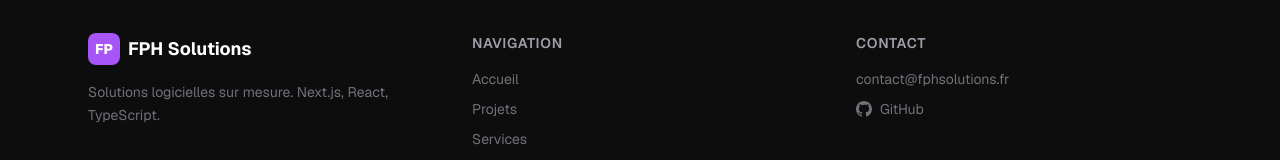
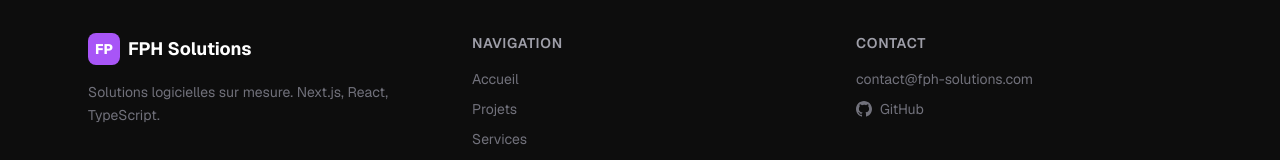
Before and after one commit to FPH-DEV89/fph-solutions, a Next.js app: page / in a window 1280 px wide. Shown: the part 4334-4494 px from the top of the page. Built offline with nearby package versions, Linux system fonts and the light colour scheme.

Commit message:
Update domain to fph-solutions.com

```diff
--- a/src/components/ContactForm.tsx
+++ b/src/components/ContactForm.tsx
@@ -51,8 +51,8 @@ export default function ContactForm() {
             </p>
             <p className="mt-6 text-sm text-zinc-500">
               Vous pouvez aussi m&apos;écrire directement à{" "}
-              <a href="mailto:contact@fphsolutions.fr" className="text-[#a855f7] hover:underline">
-                contact@fphsolutions.fr
+              <a href="mailto:contact@fph-solutions.com" className="text-[#a855f7] hover:underline">
+                contact@fph-solutions.com
               </a>
             </p>
           </motion.div>
--- a/src/components/Footer.tsx
+++ b/src/components/Footer.tsx
@@ -42,10 +42,10 @@ export default function Footer() {
             <ul className="space-y-2.5 text-sm">
               <li>
                 <a
-                  href="mailto:contact@fphsolutions.fr"
+                  href="mailto:contact@fph-solutions.com"
                   className="transition text-zinc-500 hover:text-[#a855f7]"
                 >
-                  contact@fphsolutions.fr
+                  contact@fph-solutions.com
                 </a>
               </li>
               <li>
```
Also changed, not shown: 2 other files (tests, documents, lock files or other folders).
